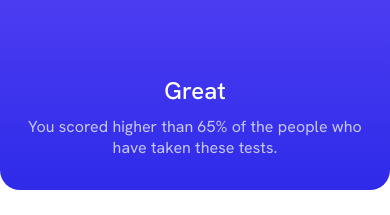
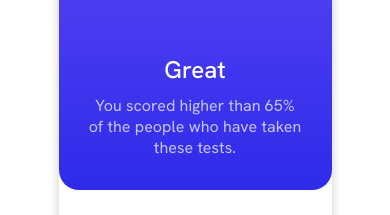
Before and after one commit to Halleys123/results-summary-component-frontendmentor, a plain HTML site: page index.html in a window 390 px wide. Shown: the part 279-494 px from the top of the page. Drawn offline with Linux system fonts and the light colour scheme.

Commit message:
repairs in media querry

```diff
--- a/styles.css
+++ b/styles.css
@@ -192,27 +192,14 @@ img:nth-child(1) {
   border: 0px solid hsl(224, 30%, 27%);
   transform: scale(0.95);
 }
-
-@media screen and (max-width: 1000px) {
+@media (max-width: 1000px) {
+  main {
+    width: 60vw;
+  }
+}
+@media (max-width: 800px) {
   body {
     display: flex;
-  }
-  main {
-    width: 50vw;
-  }
-}
-
-@media screen and (max-width: 600) {
-  body {
-    display: flex;
-  }
-  main {
-    width: 80vw;
-  }
-}
-@media screen and (max-width: 1100px) {
-  body {
-    display: inline;
   }
   main {
     height: 100vh;
@@ -221,7 +208,7 @@ img:nth-child(1) {
     display: flex;
     flex-direction: column;
     margin: 0;
-    width: 100vw;
+    width: 70vw;
   }
   .left {
     width: 100%;
@@ -243,3 +230,12 @@ img:nth-child(1) {
     padding-bottom: 0;
   }
 }
+
+@media (max-width: 375px) {
+  body {
+    display: inline;
+  }
+  main {
+    width: 100vw;
+  }
+}
```
